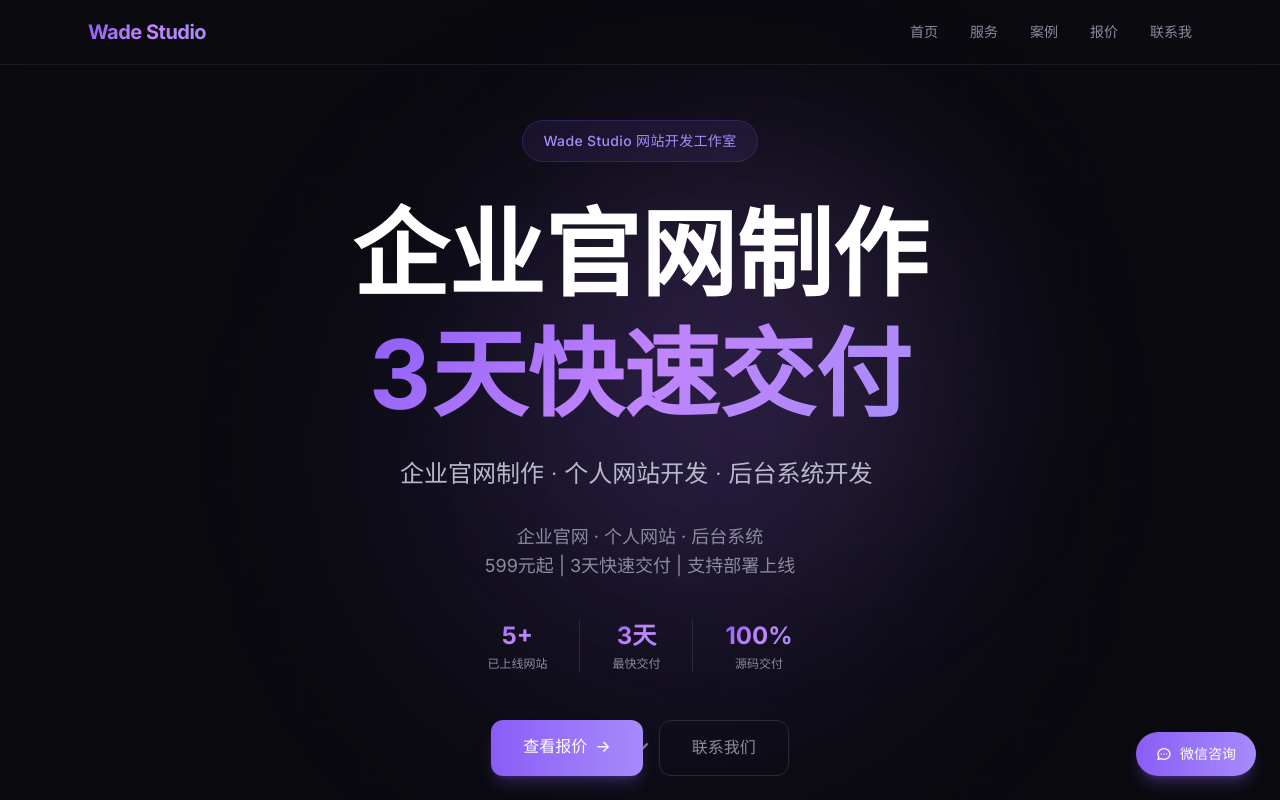
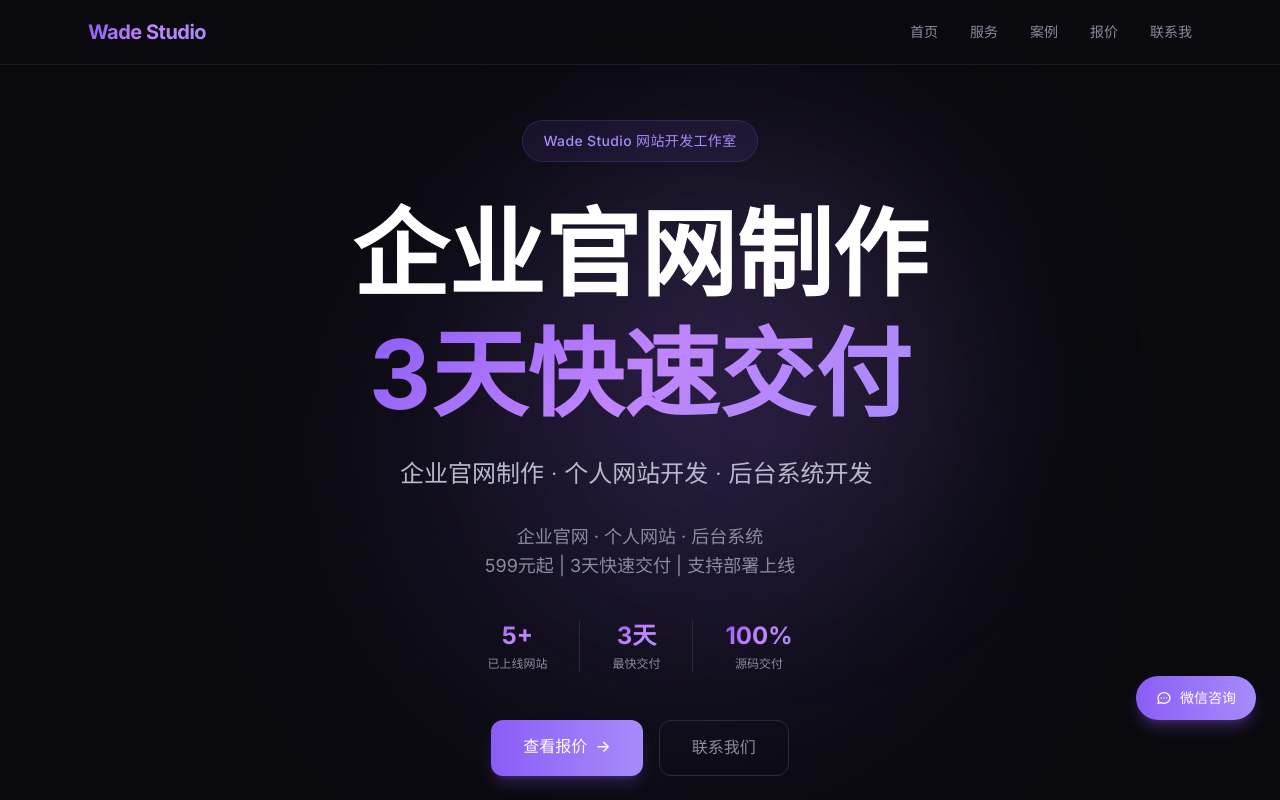
Before and after one commit to WadePan1017/portfolio, a Vue app: page / in a window 1280 px wide. Shown: the top 800 px of the page. Built offline with nearby package versions, Linux system fonts and the light colour scheme.

Commit message:
fix: resolve button overlaps in Hero and floating buttons
- Move consultation button above back-to-top button (bottom-20 vs bottom-8)
- Remove redundant scroll indicator arrow from Hero section

```diff
--- a/src/components/ConsultBtn.vue
+++ b/src/components/ConsultBtn.vue
@@ -8,7 +8,7 @@ function scrollToContact() {
 <template>
   <button
     @click="scrollToContact"
-    class="fixed bottom-6 right-6 z-50 px-5 py-3 bg-gradient-to-r from-primary to-primary-light text-white rounded-full shadow-lg shadow-primary/30 hover:shadow-primary/50 hover:scale-105 transition-all text-sm font-medium flex items-center gap-2"
+    class="fixed bottom-20 right-6 z-50 px-5 py-3 bg-gradient-to-r from-primary to-primary-light text-white rounded-full shadow-lg shadow-primary/30 hover:shadow-primary/50 hover:scale-105 transition-all text-sm font-medium flex items-center gap-2"
   >
     <svg class="w-4 h-4" fill="none" stroke="currentColor" viewBox="0 0 24 24">
       <path stroke-linecap="round" stroke-linejoin="round" stroke-width="2" d="M8 12h.01M12 12h.01M16 12h.01M21 12c0 4.418-4.03 8-9 8a9.863 9.863 0 01-4.255-.949L3 20l1.395-3.72C3.512 15.042 3 13.574 3 12c0-4.418 4.03-8 9-8s9 3.582 9 8z" />
--- a/src/components/Hero.vue
+++ b/src/components/Hero.vue
@@ -88,12 +88,5 @@ onMounted(() => {
         </a>
       </div>
     </div>
-
-    <!-- Scroll Indicator -->
-    <div class="absolute bottom-10 left-1/2 -translate-x-1/2 animate-bounce">
-      <svg class="w-6 h-6 text-gray" fill="none" stroke="currentColor" viewBox="0 0 24 24">
-        <path stroke-linecap="round" stroke-linejoin="round" stroke-width="2" d="M19 14l-7 7m0 0l-7-7m7 7V3" />
-      </svg>
-    </div>
   </section>
 </template>
```
